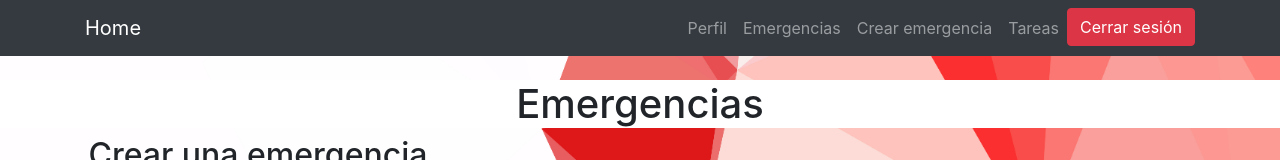
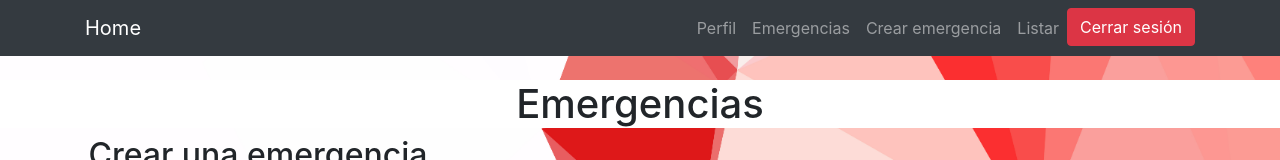
Before and after one commit to EnzoGulppi/TBD_Lab2, a Nuxt app in the folder Frontend/: page /emergencia in a window 1280 px wide. Shown: the top 160 px of the page. Built offline with nearby package versions, Linux system fonts and the light colour scheme; no server answers.

Commit message:
pagina front regiones

```diff
--- a/Frontend/components/NavBar.vue
+++ b/Frontend/components/NavBar.vue
@@ -28,7 +28,7 @@
               <a class="nav-link" href="/emergencia">Crear emergencia</a>
             </li>
             <li class="nav-item">
-              <a class="nav-link" href="/tarea">Tareas</a>
+              <a class="nav-link" href="/regiones">Listar</a>
             </li>
             <li class="nav-item">
               <button @click="logout" class="btn btn-danger">
```
Also changed, not shown: Frontend/pages/regiones.vue (renamed from Frontend/pages/tarea.vue), 1 other file (tests, documents, lock files or other folders).
